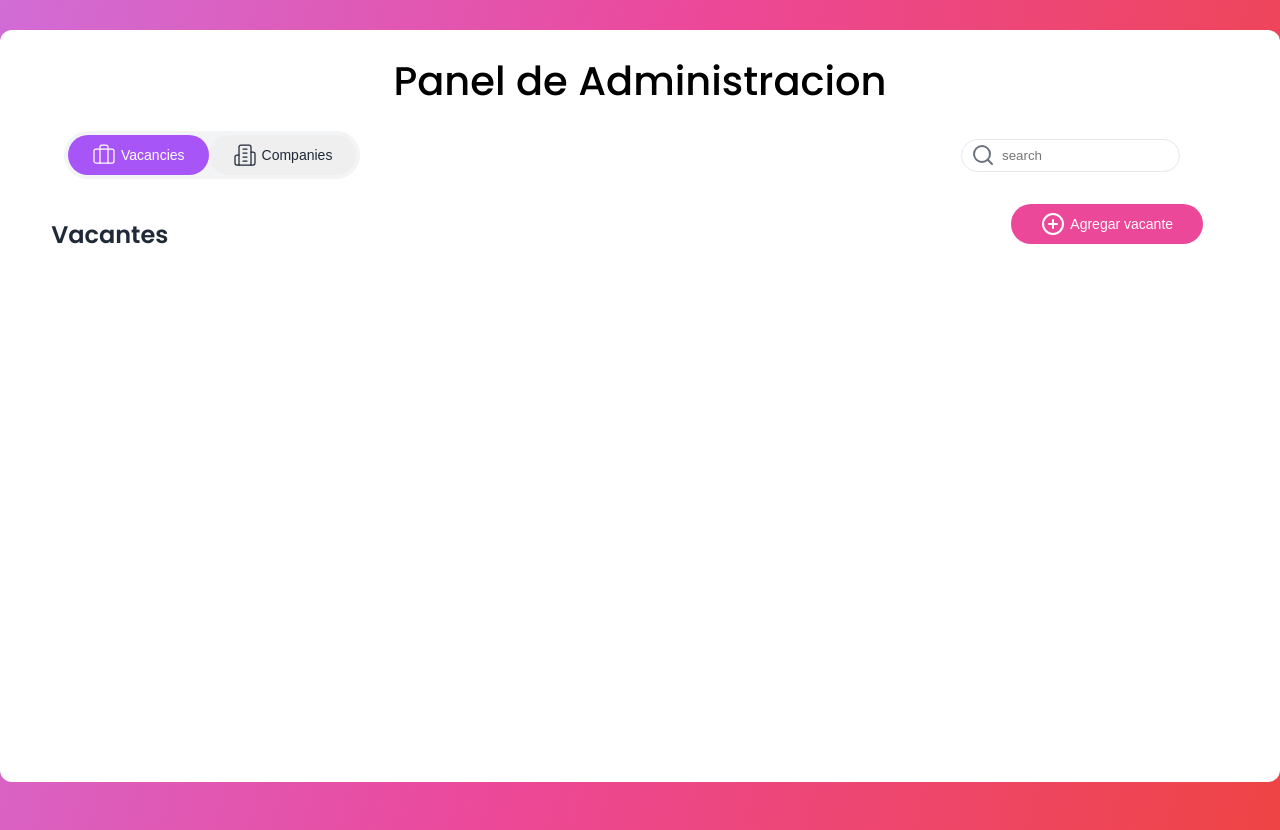
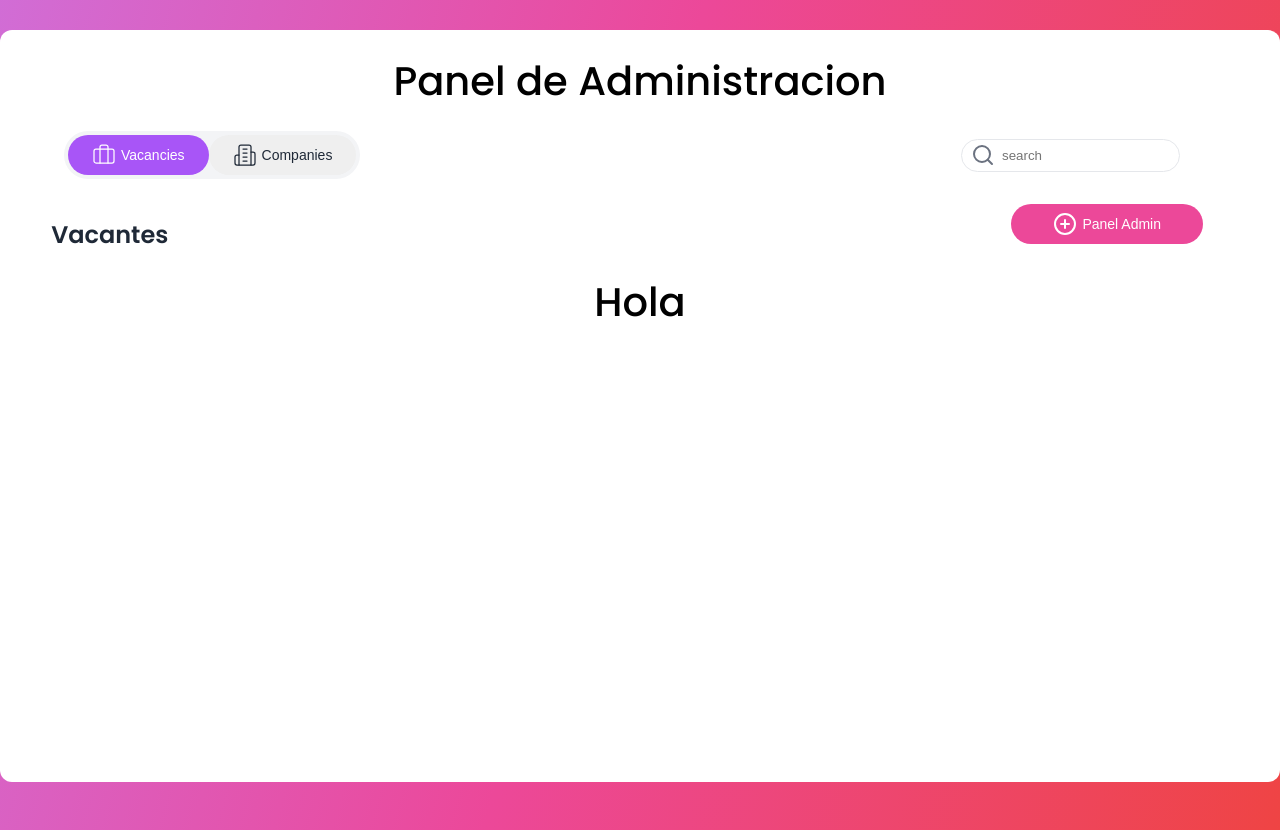
Before and after one commit to PablolzDev/Job-Find, a Next.js app: page / in a window 1280 px wide. Built offline with nearby package versions, Linux system fonts and the light colour scheme.

Commit message:
router pages

```diff
--- a/src/app/layout.tsx
+++ b/src/app/layout.tsx
@@ -1,6 +1,7 @@
 import type { Metadata } from "next";
 import "./global.scss"
 import { Poppins } from 'next/font/google';
+import PrincipalLayout from "./ui/layouts/PrincipalLayout";
 
 const poppins = Poppins({
   subsets: ['latin'],
@@ -22,7 +23,9 @@ export default function RootLayout({
   return (
     <html lang="en">
       <body className={`${poppins.variable}`}>
-        {children}
+        <PrincipalLayout>
+          {children}
+        </PrincipalLayout>
       </body>
     </html>
   );
--- /dev/null
+++ b/src/app/ui/layouts/PrincipalLayout.tsx
@@ -0,0 +1,16 @@
+import React from 'react'
+import Panel from '../organisms/panel/Panel'
+import Header from '../organisms/headers/Header'
+
+interface Iprops {
+    children: React.ReactNode
+}
+
+export default function PrincipalLayout({children}: Iprops) {
+  return (
+    <Panel>
+      <Header label='Panel Admin'/>
+      {children}
+    </Panel>
+  )
+}
--- a/src/app/ui/molecules/SwapButtons/SwapButtons.tsx
+++ b/src/app/ui/molecules/SwapButtons/SwapButtons.tsx
@@ -3,16 +3,28 @@ import styles from './swap.module.scss';
 import React, { useState } from 'react';
 import { Briefcase, Building2 } from 'lucide-react';
 import ButtonS from '../../atoms/Button';
+import { useRouter } from 'next/navigation';
 
 export default function SwapButtons() {
     const [activeButton, setActiveButton] = useState('vacancies');
+    const router = useRouter()
 
+    const HandleChange =(type:string) => {
+        setActiveButton(type)
+
+        if(type == 'vacancies') {
+            router.push('/vacancies')
+        }
+        else {
+            router.push('/companies')
+        }
+    }
     return (
         <div className={styles.container}>
-            <ButtonS title='Vacantes' className={activeButton === 'vacancies' ? 'active-vacancies' : ''} onClick={() => setActiveButton('vacancies')} >
+            <ButtonS title='vacancies' className={activeButton === 'vacancies' ? 'active-vacancies' : ''} onClick={ () => HandleChange('vacancies') }  >
                 <Briefcase strokeWidth={1.25} />  Vacancies
             </ButtonS>
-            <ButtonS title='Companies' className={activeButton === 'companies' ? 'active-companies' : ''} onClick={() => setActiveButton('companies')}>
+            <ButtonS title='Companies' className={activeButton === 'companies' ? 'active-companies' : ''} onClick={ () => HandleChange('companies') }>
                 <Building2 strokeWidth={1.25} />  Companies
             </ButtonS>
         </div>
--- a/src/app/ui/templates/Admin.tsx
+++ b/src/app/ui/templates/Admin.tsx
@@ -1,15 +1,8 @@
 import React from 'react'
-import Panel from '../organisms/panel/Panel'
-import Header from '../organisms/headers/Header'
 
-interface IProps {
-  type?: "vacancies" | "companies";
-}
 
-export default function Adm({type = "vacancies"}: IProps) {
+export default function Adm() {
   return (
-    <Panel>
-      <Header label={ type === "vacancies" ? "Agregar vacante" : "Agregar compania"} />
-    </Panel>
+    <h1>Hola</h1>
   )
 }
```
Also changed, not shown: src/app/(sections)/companies/page.tsx (+8 -0 lines), src/app/(sections)/vacancies/page.tsx (+7 -0 lines), src/app/ui/organisms/card/Card.scss (added), src/app/ui/organisms/card/Card.tsx (added).
